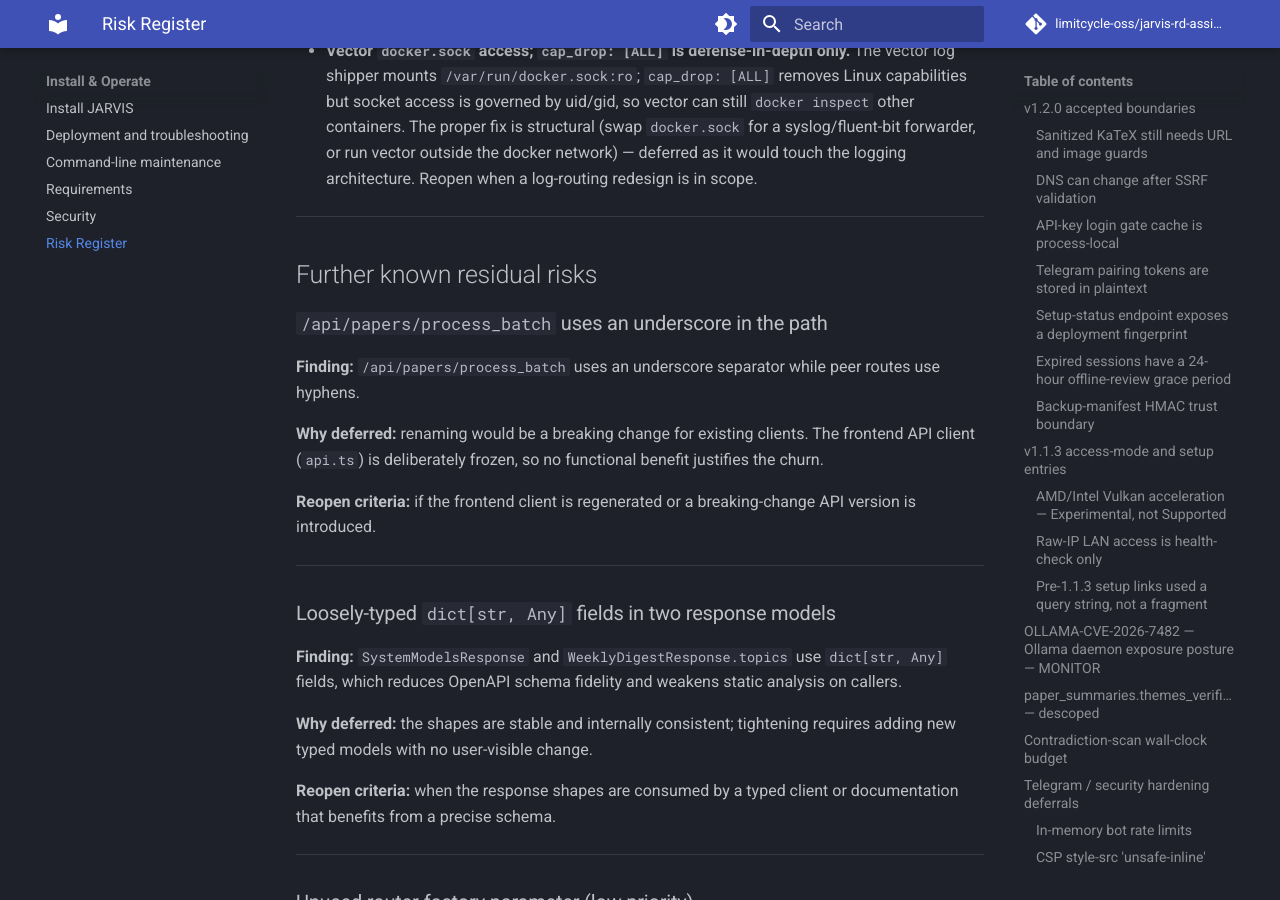
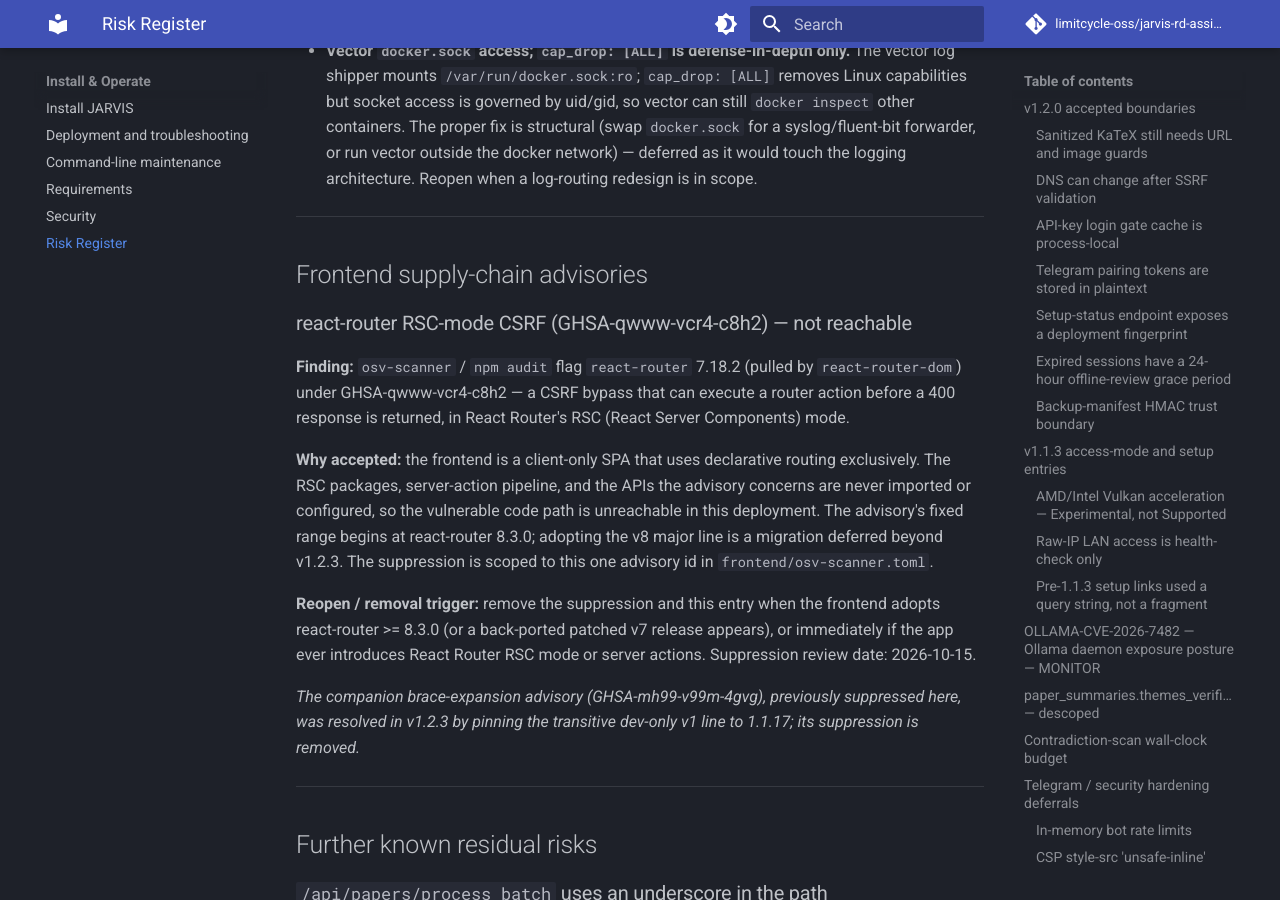
Before and after one commit to FFidan/Jarvis-RD-Assistant, an MkDocs documentation site: the page built from docs/known-residual-risks.md, in a window 1280 px wide and 900 px high, scrolled down 6615 px. Built offline with MkDocs 1.6.1 and Material for MkDocs 9.7.7, drawn with Linux system fonts in a browser that asks for light colours; comment, search, counter and statistics services are not loaded; some of the changed text lies outside the part shown.

Commit message:
chore(security): patch the brace-expansion advisory and track react-router upstream

```diff
--- a/docs/known-residual-risks.md
+++ b/docs/known-residual-risks.md
@@ -197,6 +197,20 @@
 
 ---
 
+## Frontend supply-chain advisories
+
+### react-router RSC-mode CSRF (GHSA-qwww-vcr4-c8h2) — not reachable
+
+**Finding:** `osv-scanner` / `npm audit` flag `react-router` 7.18.2 (pulled by `react-router-dom`) under GHSA-qwww-vcr4-c8h2 — a CSRF bypass that can execute a router action before a 400 response is returned, in React Router's RSC (React Server Components) mode.
+
+**Why accepted:** the frontend is a client-only SPA that uses declarative routing exclusively. The RSC packages, server-action pipeline, and the APIs the advisory concerns are never imported or configured, so the vulnerable code path is unreachable in this deployment. The advisory's fixed range begins at react-router 8.3.0; adopting the v8 major line is a migration deferred beyond v1.2.3. The suppression is scoped to this one advisory id in `frontend/osv-scanner.toml`.
+
+**Reopen / removal trigger:** remove the suppression and this entry when the frontend adopts react-router >= 8.3.0 (or a back-ported patched v7 release appears), or immediately if the app ever introduces React Router RSC mode or server actions. Suppression review date: 2026-10-15.
+
+_The companion brace-expansion advisory (GHSA-mh99-v99m-4gvg), previously suppressed here, was resolved in v1.2.3 by pinning the transitive dev-only v1 line to 1.1.17; its suppression is removed._
+
+---
+
 ## Further known residual risks
 
 ### `/api/papers/process_batch` uses an underscore in the path
```
Also changed, not shown: other parts of docs/known-residual-risks.md (+1 -1 lines), 3 other files.
